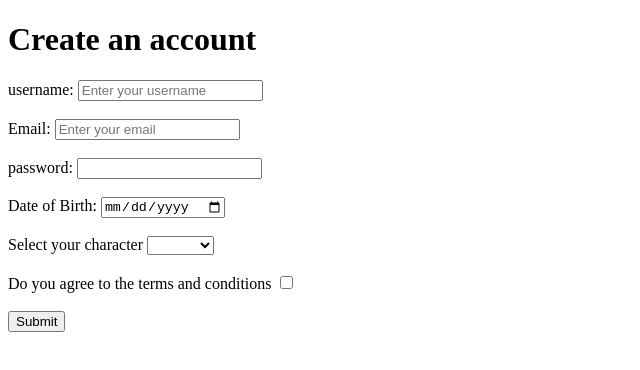
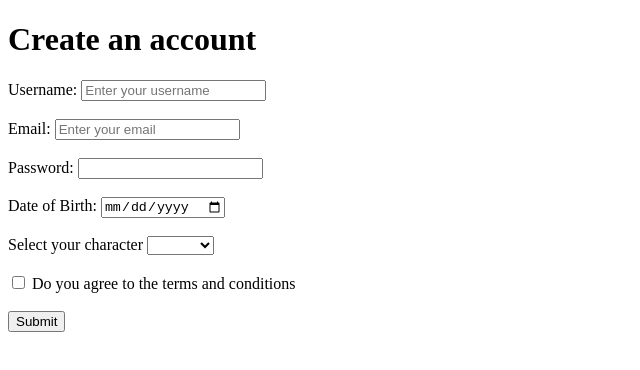
Before and after one commit to pendragons-code/BootStrap-Lesson, a website: page static/html/genshin_account.html in a window 1280 px wide. Shown: the full height of the page, 0-640 px from the left. Drawn offline with Linux system fonts and the light colour scheme.

Commit message:
Lesson time

```diff
--- a/static/html/myOwnWebForm.html
+++ b/static/html/genshin_account.html
@@ -8,12 +8,12 @@
 <body>
 	<h1>Create an account</h1>
 	<form action="#" method="POST">
-		<label for="usernameField">username: </label>
-		<input type="text" id="usernameField" placeholder="Enter your username"><br><br>
+		<label for="usernameField">Username: </label>
+		<input type="text" id="usernameField" placeholder="Enter your username" name="username"><br><br>
 		<label for="emailField">Email:</label>
-		<input type="email" id="emailField" placeholder="Enter your email"><br><br>
-		<label for="passwordField">password: </label>
-		<input type="password" id="passwordField"><br><br>
+		<input type="email" id="emailField" placeholder="Enter your email" name="email"><br><br>
+		<label for="passwordField">Password: </label>
+		<input type="password" id="passwordField" name="password"><br><br>
 		<label for="passwordField">Date of Birth: </label>
 		<input type="date" id="password"><br><br>
 
@@ -26,8 +26,8 @@
 			<option>Raiden</option>
 		</select><br><br>
 
-		<label>Do you agree to the terms and conditions</label>
-		<input type="checkbox">
+		<input type="checkbox" name="terms" id="termField">
+		<label for="termField">Do you agree to the terms and conditions</label>
 		<br><br>
 		<button type="submit">Submit</button>
 	</form>
```
Also changed, not shown: README.md.
